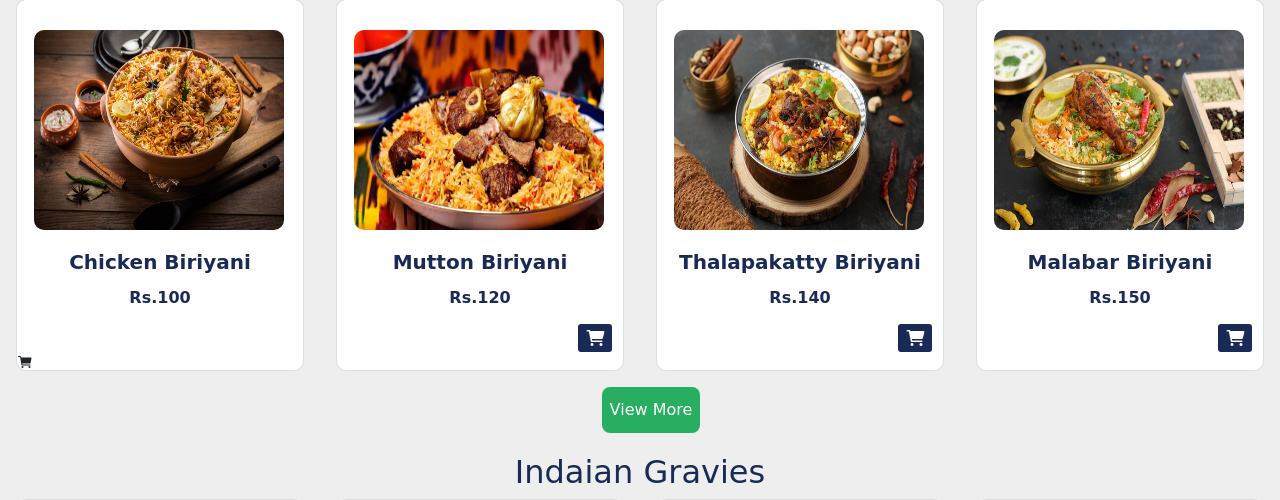
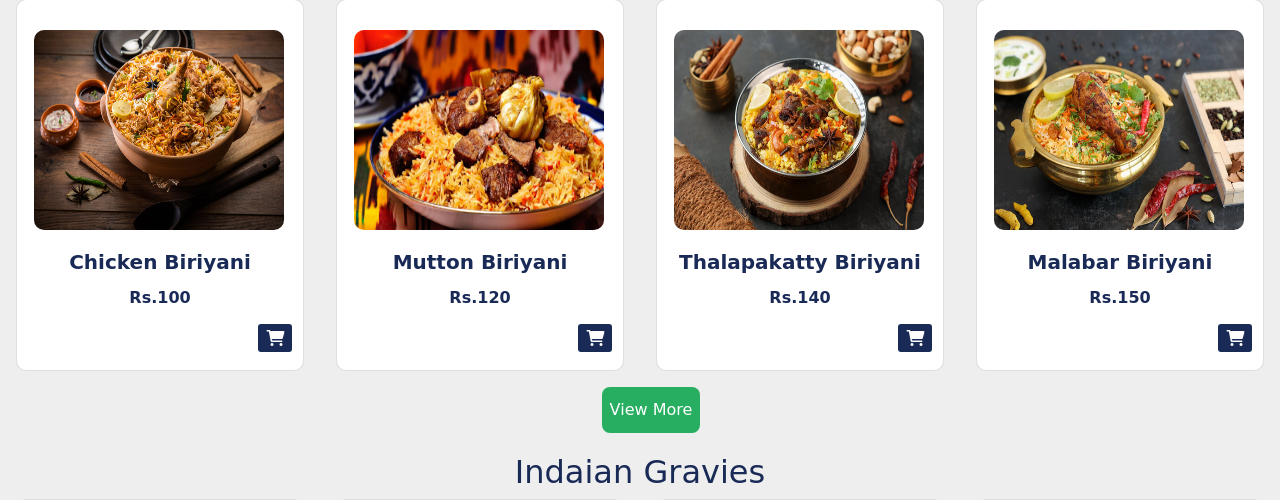
Before and after one commit to Mithunv129/nodejs-tasty, a Node server app: page / in a window 1280 px wide. Shown: the part 1146-1646 px from the top of the page. Run offline with Node 20, Linux system fonts and the light colour scheme; some libraries are stand-ins or nearby versions.

Commit message:
Update home.hbs

```diff
--- a/views/home.hbs
+++ b/views/home.hbs
@@ -86,8 +86,9 @@
                 <div class="card-body">
                   <h5 class="card-title">Chicken Biriyani</h5>
                   <p class="card-text">Rs.100</p>
+                   <a href="#"><i class="fa-solid fa-cart-shopping cicon"></i></a>
                 </div>
-                <ion-icon name="cart" class="add-cart"></ion-icon>
+
             </div>
             <div class="card" style="width: 18rem;">
                 <img src="/photo/mutton.jpg" class="card-img-top" alt="...">
```
